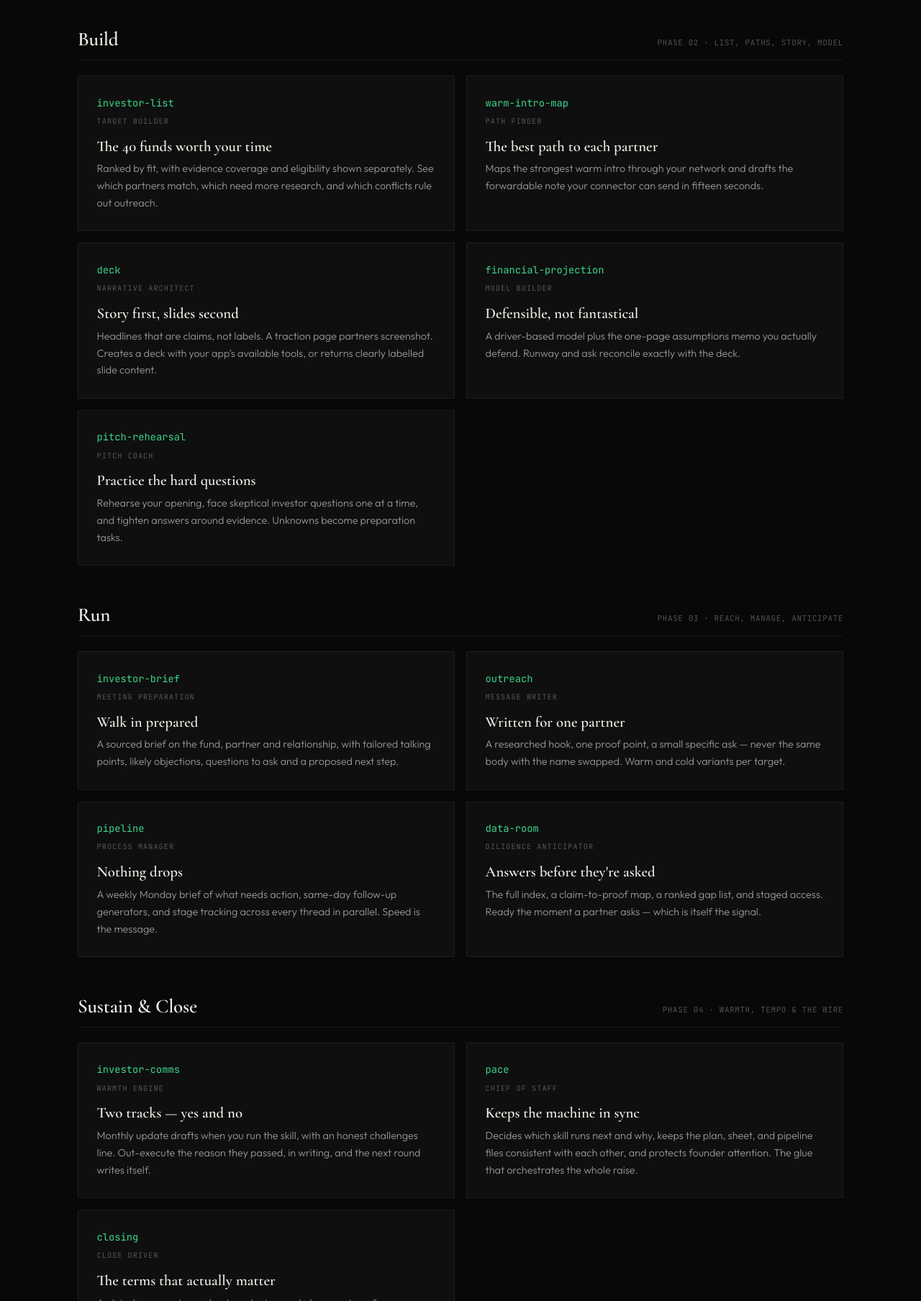
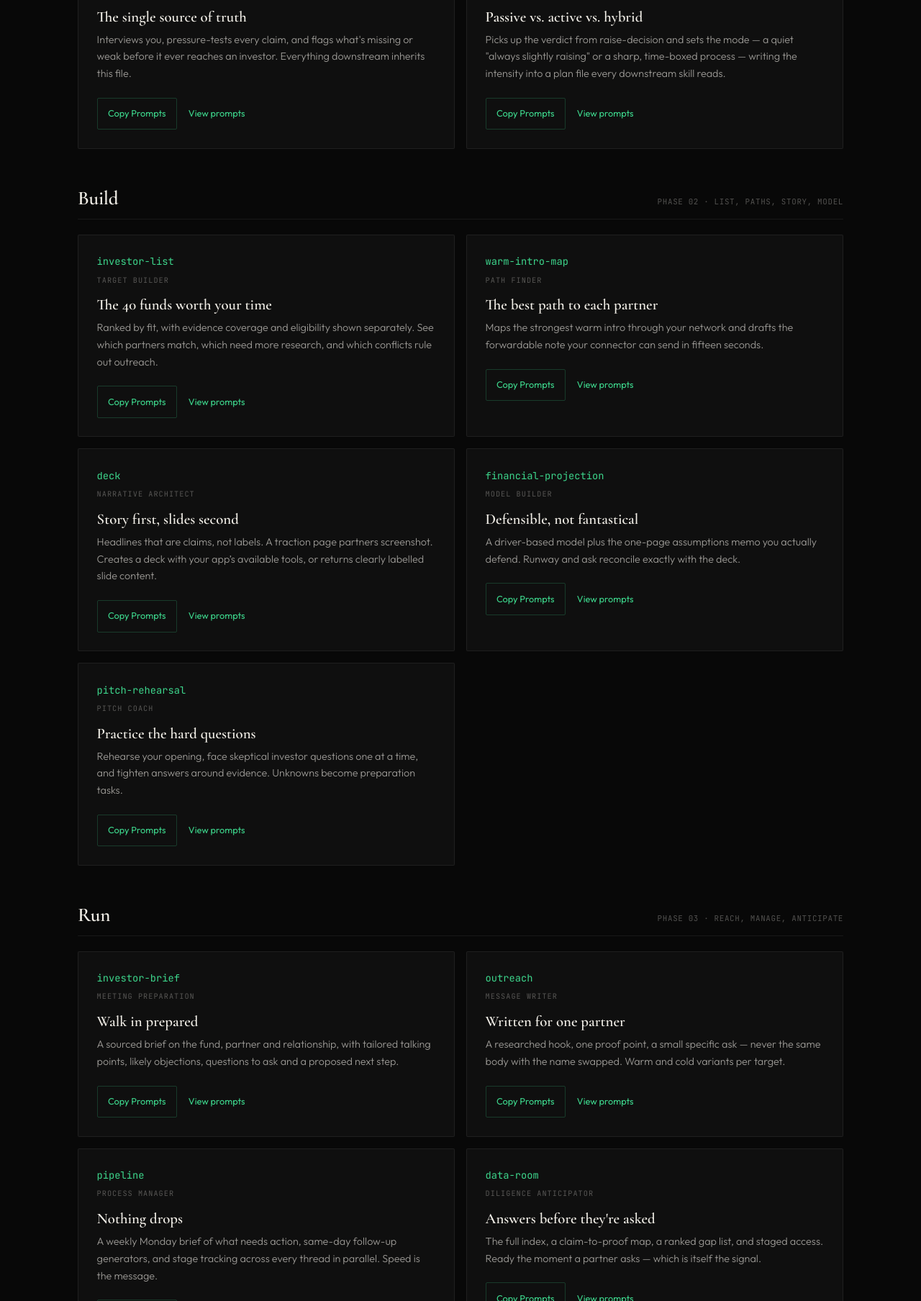
Before and after one commit to Kalibrio/fundraising-os, a plain HTML site: page docs/index.html in a window 1280 px wide. Shown: the part 4823-6631 px from the top of the page at 72% size. Drawn offline with nearby package versions, Linux system fonts and the light colour scheme.

Commit message:
Add Copy Prompts actions to every skill card (#6)

```diff
--- a/docs/index.html
+++ b/docs/index.html
@@ -157,6 +157,11 @@
   .scard .role{font-family:var(--mono);font-size:.64rem;letter-spacing:.1em;text-transform:uppercase;color:var(--cream-muted);margin-bottom:.9rem}
   .scard h4{font-family:var(--serif);font-weight:600;font-size:1.3rem;margin:0 0 .5rem;line-height:1.15}
   .scard p{color:var(--cream-dim);font-weight:300;font-size:.9rem;margin:0;line-height:1.65}
+  .skill-prompt-help{color:var(--cream-dim);font-size:.9rem;margin:1rem 0 0;max-width:760px;line-height:1.7}
+  .skill-prompt-help a,.skill-actions a{color:var(--green)}
+  .skill-actions{display:flex;align-items:center;flex-wrap:wrap;gap:.75rem 1rem;margin-top:1.3rem;font-size:.8rem}
+  .skill-actions .copy{background:transparent;border:1px solid var(--green-border);color:var(--green);padding:.65rem .9rem;font:inherit;cursor:pointer;border-radius:2px}
+  .skill-actions .copy:hover{background:var(--green-dim)}
 
   /* rhythm */
   .rhythm{display:grid;grid-template-columns:1fr 1fr;gap:2.6rem;align-items:start;margin-top:3rem}
@@ -390,49 +395,50 @@
     <div class="label">The 15 skills</div>
     <h2 class="sec-h">Fifteen specialists. One source of truth. <em>All free.</em></h2>
     <p class="sec-sub">An on-demand workflow for your raise: invoke a skill in Claude Code or Codex to prepare materials, update the project files, and surface the decisions that need you. Scheduling and external integrations are configured separately.</p>
+    <p class="skill-prompt-help">Prefer ordinary Claude chat? <strong>Copy Prompts</strong> copies the chat setup and that skill's prompt together. Paste into Claude, fill in the placeholders, and supply your context. Choose <strong>View prompts</strong> to read them first or copy just the skill prompt. See the <a href="#claude-prompts">full prompt sequence</a>.</p>
 
     <div class="skill-group">
       <div class="sg-head"><h3>Decide</h3><span class="meta">Phase 00 · whether &amp; when</span></div>
       <div class="skills">
-        <div class="scard"><div class="cmdname">raise-decision</div><div class="role">Decision Engine</div><h4>Should you raise at all?</h4><p>Each founder answers a short questionnaire independently — readiness, dilution tolerance, time appetite. It surfaces where you disagree, runs the dilution math and the alternatives, and returns a verdict with teeth: raise now, not yet (with the milestone that flips it), or don't raise.</p></div>
+        <div class="scard"><div class="cmdname">raise-decision</div><div class="role">Decision Engine</div><h4>Should you raise at all?</h4><p>Each founder answers a short questionnaire independently — readiness, dilution tolerance, time appetite. It surfaces where you disagree, runs the dilution math and the alternatives, and returns a verdict with teeth: raise now, not yet (with the milestone that flips it), or don't raise.</p><div class="skill-actions"><button type="button" class="copy" data-copy="prompt-chat-setup-text prompt-raise-decision-text" data-prompt-link="prompt-raise-decision" aria-label="Copy setup and raise-decision prompts">Copy Prompts</button><a href="#prompt-raise-decision" aria-label="View raise-decision prompts">View prompts</a></div></div>
       </div>
     </div>
 
     <div class="skill-group">
       <div class="sg-head"><h3>Foundation</h3><span class="meta">Phase 01 · context &amp; strategy</span></div>
       <div class="skills">
-        <div class="scard"><div class="cmdname">raise-context</div><div class="role">Context Engine</div><h4>The single source of truth</h4><p>Interviews you, pressure-tests every claim, and flags what's missing or weak before it ever reaches an investor. Everything downstream inherits this file.</p></div>
-        <div class="scard"><div class="cmdname">fundraising-plan</div><div class="role">Raise Strategist</div><h4>Passive vs. active vs. hybrid</h4><p>Picks up the verdict from raise-decision and sets the mode — a quiet "always slightly raising" or a sharp, time-boxed process — writing the intensity into a plan file every downstream skill reads.</p></div>
+        <div class="scard"><div class="cmdname">raise-context</div><div class="role">Context Engine</div><h4>The single source of truth</h4><p>Interviews you, pressure-tests every claim, and flags what's missing or weak before it ever reaches an investor. Everything downstream inherits this file.</p><div class="skill-actions"><button type="button" class="copy" data-copy="prompt-chat-setup-text prompt-raise-context-text" data-prompt-link="prompt-raise-context" aria-label="Copy setup and raise-context prompts">Copy Prompts</button><a href="#prompt-raise-context" aria-label="View raise-context prompts">View prompts</a></div></div>
+        <div class="scard"><div class="cmdname">fundraising-plan</div><div class="role">Raise Strategist</div><h4>Passive vs. active vs. hybrid</h4><p>Picks up the verdict from raise-decision and sets the mode — a quiet "always slightly raising" or a sharp, time-boxed process — writing the intensity into a plan file every downstream skill reads.</p><div class="skill-actions"><button type="button" class="copy" data-copy="prompt-chat-setup-text prompt-fundraising-plan-text" data-prompt-link="prompt-fundraising-plan" aria-label="Copy setup and fundraising-plan prompts">Copy Prompts</button><a href="#prompt-fundraising-plan" aria-label="View fundraising-plan prompts">View prompts</a></div></div>
       </div>
     </div>
 
     <div class="skill-group">
       <div class="sg-head"><h3>Build</h3><span class="meta">Phase 02 · list, paths, story, model</span></div>
       <div class="skills">
-        <div class="scard"><div class="cmdname">investor-list</div><div class="role">Target Builder</div><h4>The 40 funds worth your time</h4><p>Ranked by fit, with evidence coverage and eligibility shown separately. See which partners match, which need more research, and which conflicts rule out outreach.</p></div>
-        <div class="scard"><div class="cmdname">warm-intro-map</div><div class="role">Path Finder</div><h4>The best path to each partner</h4><p>Maps the strongest warm intro through your network and drafts the forwardable note your connector can send in fifteen seconds.</p></div>
-        <div class="scard"><div class="cmdname">deck</div><div class="role">Narrative Architect</div><h4>Story first, slides second</h4><p>Headlines that are claims, not labels. A traction page partners screenshot. Creates a deck with your app’s available tools, or returns clearly labelled slide content.</p></div>
-        <div class="scard"><div class="cmdname">financial-projection</div><div class="role">Model Builder</div><h4>Defensible, not fantastical</h4><p>A driver-based model plus the one-page assumptions memo you actually defend. Runway and ask reconcile exactly with the deck.</p></div>
-        <div class="scard"><div class="cmdname">pitch-rehearsal</div><div class="role">Pitch Coach</div><h4>Practice the hard questions</h4><p>Rehearse your opening, face skeptical investor questions one at a time, and tighten answers around evidence. Unknowns become preparation tasks.</p></div>
+        <div class="scard"><div class="cmdname">investor-list</div><div class="role">Target Builder</div><h4>The 40 funds worth your time</h4><p>Ranked by fit, with evidence coverage and eligibility shown separately. See which partners match, which need more research, and which conflicts rule out outreach.</p><div class="skill-actions"><button type="button" class="copy" data-copy="prompt-chat-setup-text prompt-investor-list-text" data-prompt-link="prompt-investor-list" aria-label="Copy setup and investor-list prompts">Copy Prompts</button><a href="#prompt-investor-list" aria-label="View investor-list prompts">View prompts</a></div></div>
+        <div class="scard"><div class="cmdname">warm-intro-map</div><div class="role">Path Finder</div><h4>The best path to each partner</h4><p>Maps the strongest warm intro through your network and drafts the forwardable note your connector can send in fifteen seconds.</p><div class="skill-actions"><button type="button" class="copy" data-copy="prompt-chat-setup-text prompt-warm-intro-map-text" data-prompt-link="prompt-warm-intro-map" aria-label="Copy setup and warm-intro-map prompts">Copy Prompts</button><a href="#prompt-warm-intro-map" aria-label="View warm-intro-map prompts">View prompts</a></div></div>
+        <div class="scard"><div class="cmdname">deck</div><div class="role">Narrative Architect</div><h4>Story first, slides second</h4><p>Headlines that are claims, not labels. A traction page partners screenshot. Creates a deck with your app’s available tools, or returns clearly labelled slide content.</p><div class="skill-actions"><button type="button" class="copy" data-copy="prompt-chat-setup-text prompt-deck-text" data-prompt-link="prompt-deck" aria-label="Copy setup and deck prompts">Copy Prompts</button><a href="#prompt-deck" aria-label="View deck prompts">View prompts</a></div></div>
+        <div class="scard"><div class="cmdname">financial-projection</div><div class="role">Model Builder</div><h4>Defensible, not fantastical</h4><p>A driver-based model plus the one-page assumptions memo you actually defend. Runway and ask reconcile exactly with the deck.</p><div class="skill-actions"><button type="button" class="copy" data-copy="prompt-chat-setup-text prompt-financial-projection-text" data-prompt-link="prompt-financial-projection" aria-label="Copy setup and financial-projection prompts">Copy Prompts</button><a href="#prompt-financial-projection" aria-label="View financial-projection prompts">View prompts</a></div></div>
+        <div class="scard"><div class="cmdname">pitch-rehearsal</div><div class="role">Pitch Coach</div><h4>Practice the hard questions</h4><p>Rehearse your opening, face skeptical investor questions one at a time, and tighten answers around evidence. Unknowns become preparation tasks.</p><div class="skill-actions"><button type="button" class="copy" data-copy="prompt-chat-setup-text prompt-pitch-rehearsal-text" data-prompt-link="prompt-pitch-rehearsal" aria-label="Copy setup and pitch-rehearsal prompts">Copy Prompts</button><a href="#prompt-pitch-rehearsal" aria-label="View pitch-rehearsal prompts">View prompts</a></div></div>
       </div>
     </div>
 
     <div class="skill-group">
       <div class="sg-head"><h3>Run</h3><span class="meta">Phase 03 · reach, manage, anticipate</span></div>
       <div class="skills">
-        <div class="scard"><div class="cmdname">investor-brief</div><div class="role">Meeting Preparation</div><h4>Walk in prepared</h4><p>A sourced brief on the fund, partner and relationship, with tailored talking points, likely objections, questions to ask and a proposed next step.</p></div>
-        <div class="scard"><div class="cmdname">outreach</div><div class="role">Message Writer</div><h4>Written for one partner</h4><p>A researched hook, one proof point, a small specific ask — never the same body with the name swapped. Warm and cold variants per target.</p></div>
-        <div class="scard"><div class="cmdname">pipeline</div><div class="role">Process Manager</div><h4>Nothing drops</h4><p>A weekly Monday brief of what needs action, same-day follow-up generators, and stage tracking across every thread in parallel. Speed is the message.</p></div>
-        <div class="scard"><div class="cmdname">data-room</div><div class="role">Diligence Anticipator</div><h4>Answers before they're asked</h4><p>The full index, a claim-to-proof map, a ranked gap list, and staged access. Ready the moment a partner asks — which is itself the signal.</p></div>
+        <div class="scard"><div class="cmdname">investor-brief</div><div class="role">Meeting Preparation</div><h4>Walk in prepared</h4><p>A sourced brief on the fund, partner and relationship, with tailored talking points, likely objections, questions to ask and a proposed next step.</p><div class="skill-actions"><button type="button" class="copy" data-copy="prompt-chat-setup-text prompt-investor-brief-text" data-prompt-link="prompt-investor-brief" aria-label="Copy setup and investor-brief prompts">Copy Prompts</button><a href="#prompt-investor-brief" aria-label="View investor-brief prompts">View prompts</a></div></div>
+        <div class="scard"><div class="cmdname">outreach</div><div class="role">Message Writer</div><h4>Written for one partner</h4><p>A researched hook, one proof point, a small specific ask — never the same body with the name swapped. Warm and cold variants per target.</p><div class="skill-actions"><button type="button" class="copy" data-copy="prompt-chat-setup-text prompt-outreach-text" data-prompt-link="prompt-outreach" aria-label="Copy setup and outreach prompts">Copy Prompts</button><a href="#prompt-outreach" aria-label="View outreach prompts">View prompts</a></div></div>
+        <div class="scard"><div class="cmdname">pipeline</div><div class="role">Process Manager</div><h4>Nothing drops</h4><p>A weekly Monday brief of what needs action, same-day follow-up generators, and stage tracking across every thread in parallel. Speed is the message.</p><div class="skill-actions"><button type="button" class="copy" data-copy="prompt-chat-setup-text prompt-pipeline-text" data-prompt-link="prompt-pipeline" aria-label="Copy setup and pipeline prompts">Copy Prompts</button><a href="#prompt-pipeline" aria-label="View pipeline prompts">View prompts</a></div></div>
+        <div class="scard"><div class="cmdname">data-room</div><div class="role">Diligence Anticipator</div><h4>Answers before they're asked</h4><p>The full index, a claim-to-proof map, a ranked gap list, and staged access. Ready the moment a partner asks — which is itself the signal.</p><div class="skill-actions"><button type="button" class="copy" data-copy="prompt-chat-setup-text prompt-data-room-text" data-prompt-link="prompt-data-room" aria-label="Copy setup and data-room prompts">Copy Prompts</button><a href="#prompt-data-room" aria-label="View data-room prompts">View prompts</a></div></div>
       </div>
     </div>
 
     <div class="skill-group">
       <div class="sg-head"><h3>Sustain &amp; Close</h3><span class="meta">Phase 04 · warmth, tempo &amp; the wire</span></div>
       <div class="skills">
-        <div class="scard"><div class="cmdname">investor-comms</div><div class="role">Warmth Engine</div><h4>Two tracks — yes and no</h4><p>Monthly update drafts when you run the skill, with an honest challenges line. Out-execute the reason they passed, in writing, and the next round writes itself.</p></div>
-        <div class="scard"><div class="cmdname">pace</div><div class="role">Chief of Staff</div><h4>Keeps the machine in sync</h4><p>Decides which skill runs next and why, keeps the plan, sheet, and pipeline files consistent with each other, and protects founder attention. The glue that orchestrates the whole raise.</p></div>
-        <div class="scard"><div class="cmdname">closing</div><div class="role">Close Driver</div><h4>The terms that actually matter</h4><p>A plain-language term-sheet readout — pool placement, preference, board — negotiation prep, and a real close window. Clarifies so you decide; not legal advice.</p></div>
+        <div class="scard"><div class="cmdname">investor-comms</div><div class="role">Warmth Engine</div><h4>Two tracks — yes and no</h4><p>Monthly update drafts when you run the skill, with an honest challenges line. Out-execute the reason they passed, in writing, and the next round writes itself.</p><div class="skill-actions"><button type="button" class="copy" data-copy="prompt-chat-setup-text prompt-investor-comms-text" data-prompt-link="prompt-investor-comms" aria-label="Copy setup and investor-comms prompts">Copy Prompts</button><a href="#prompt-investor-comms" aria-label="View investor-comms prompts">View prompts</a></div></div>
+        <div class="scard"><div class="cmdname">pace</div><div class="role">Chief of Staff</div><h4>Keeps the machine in sync</h4><p>Decides which skill runs next and why, keeps the plan, sheet, and pipeline files consistent with each other, and protects founder attention. The glue that orchestrates the whole raise.</p><div class="skill-actions"><button type="button" class="copy" data-copy="prompt-chat-setup-text prompt-pace-text" data-prompt-link="prompt-pace" aria-label="Copy setup and pace prompts">Copy Prompts</button><a href="#prompt-pace" aria-label="View pace prompts">View prompts</a></div></div>
+        <div class="scard"><div class="cmdname">closing</div><div class="role">Close Driver</div><h4>The terms that actually matter</h4><p>A plain-language term-sheet readout — pool placement, preference, board — negotiation prep, and a real close window. Clarifies so you decide; not legal advice.</p><div class="skill-actions"><button type="button" class="copy" data-copy="prompt-chat-setup-text prompt-closing-text" data-prompt-link="prompt-closing" aria-label="Copy setup and closing prompts">Copy Prompts</button><a href="#prompt-closing" aria-label="View closing prompts">View prompts</a></div></div>
       </div>
     </div>
   </div>
@@ -939,10 +945,15 @@ Recommend continue, adjust or re-plan; explain why. Give next week's three prior
     button.addEventListener('click', async () => {
       const original = button.textContent;
       try {
-        await navigator.clipboard.writeText(document.getElementById(button.dataset.copy).textContent);
+        const prompts = button.dataset.copy.split(/\s+/).map(id => document.getElementById(id).textContent);
+        await navigator.clipboard.writeText(prompts.join('\n\n---\n\n'));
         button.textContent = 'Copied ✓';
       } catch {
-        button.textContent = 'Select the text above to copy';
+        if (button.dataset.promptLink) {
+          location.hash = button.dataset.promptLink;
+          openLinkedQuestion();
+        }
+        button.textContent = button.dataset.promptLink ? 'View prompt to copy manually' : 'Select the text above to copy';
       }
       setTimeout(() => { button.textContent = original; }, 2400);
     });
```
